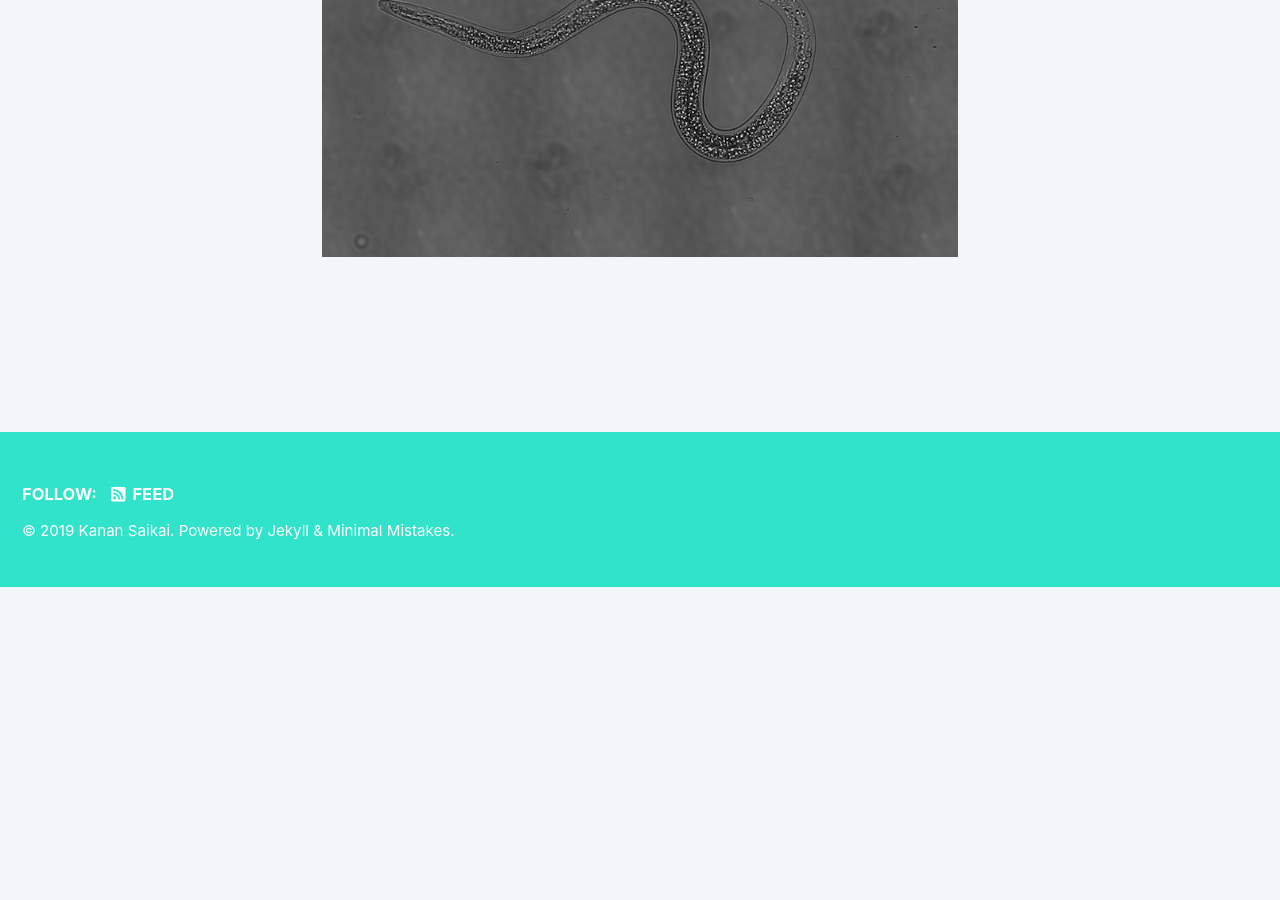
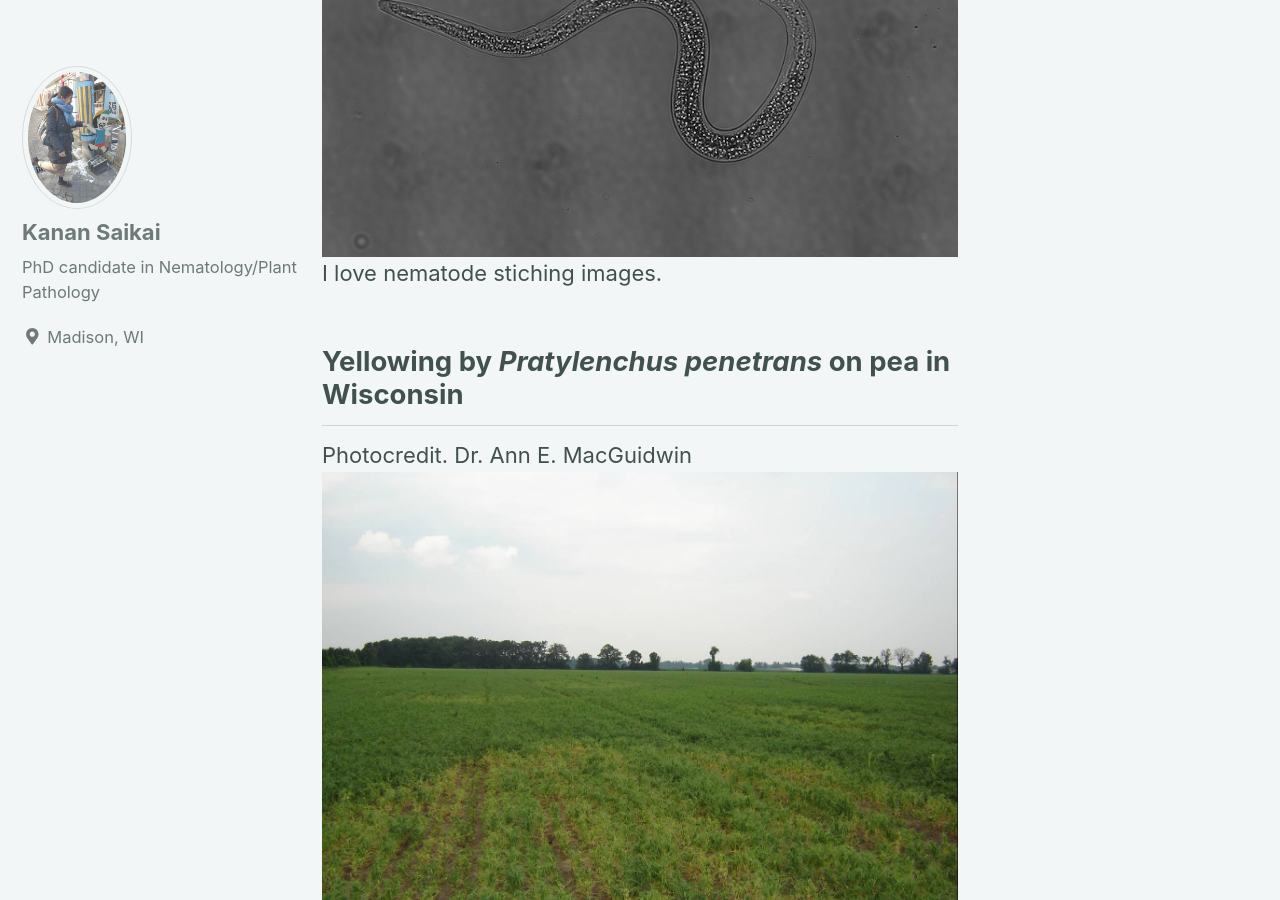
Before and after one commit to ksaikai/ksaikai.github.io, a Jekyll site: the page built from _pages/photos.md, in a window 1280 px wide and 900 px high, scrolled down 535 px. Built offline with Jekyll 4.4.1, drawn with Linux system fonts in a browser that asks for light colours; cached includes are drawn as plain includes; nearby versions of some CDN libraries; before the commit the page ends 1122 px from its top, so only the background shows below that; some of the changed text lies outside the part shown.

Commit message:
Update photos.md

```diff
--- a/_pages/photos.md
+++ b/_pages/photos.md
@@ -8,3 +8,15 @@ Hope you will love them!
 
 ## Stiching image of *Pratylenchus fallax*
 ![](../rln734_stiching.png)
+I love nematode stiching images.
+
+## Yellowing by *Pratylenchus penetrans* on pea in Wisconsin
+Photocredit. Dr. Ann E. MacGuidwin
+![](../pea_RlnDamage.jpg)
+*Pratylenchus* spp. is the third most economically important neamtode pathogen, and yet their damage potential is not well studied for many crops. This picture clealy indicates the impact of the neamtode on crop health!
+
+## Aggregation of *Pratylenchus* spp. behaviour
+![](../nema_aggregation1.jpg)
+![](../nema_aggregation2.jpg)
+I am always fascinated by their aggregative behaviour. They are so simple and yet very social animals.
+They look like nematode spaghetti.
```
